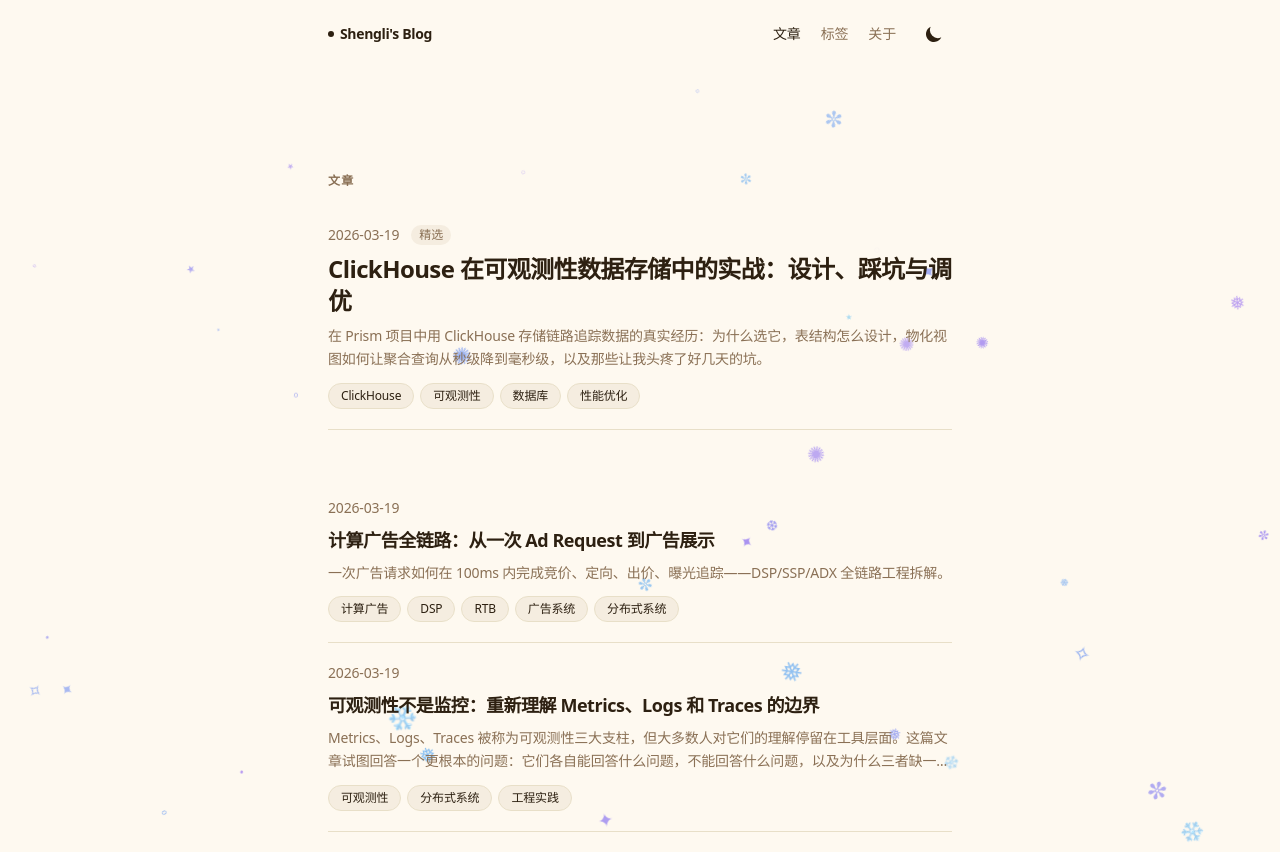
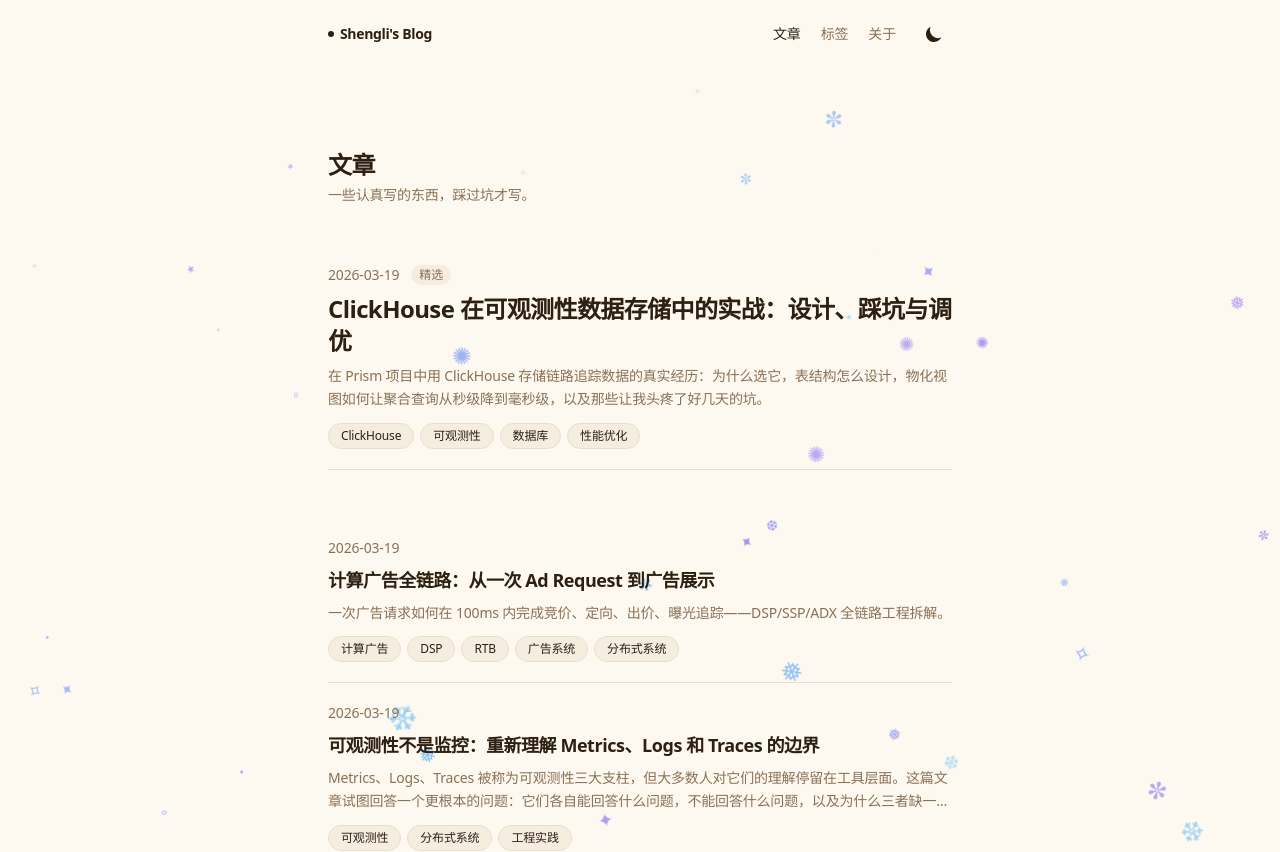
Before and after one commit to ThReeIOne/blog, a Next.js app: page / in a window 1280 px wide. Shown: the top 852 px of the page. Built offline with nearby package versions, Linux system fonts and the light colour scheme.

Commit message:
fix: reduce home page top padding, add subtitle

```diff
--- a/src/components/HomeContent.tsx
+++ b/src/components/HomeContent.tsx
@@ -9,11 +9,12 @@ export function HomeContent({ posts }: { posts: PostMeta[] }) {
   );
 
   return (
-    <main className="mx-auto max-w-2xl px-6 py-16">
+    <main className="mx-auto max-w-2xl px-6 py-10">
+      <div className="mb-10">
+        <h1 className="text-2xl font-bold tracking-tight mb-1">文章</h1>
+        <p className="text-sm text-muted-foreground">一些认真写的东西，踩过坑才写。</p>
+      </div>
       <section>
-        <h2 className="text-xs font-semibold uppercase tracking-widest text-muted-foreground mb-4">
-          文章
-        </h2>
         <div>
           {sorted.map((post, i) => (
             <PostCard key={post.slug} post={post} featured={i === 0} />
```
